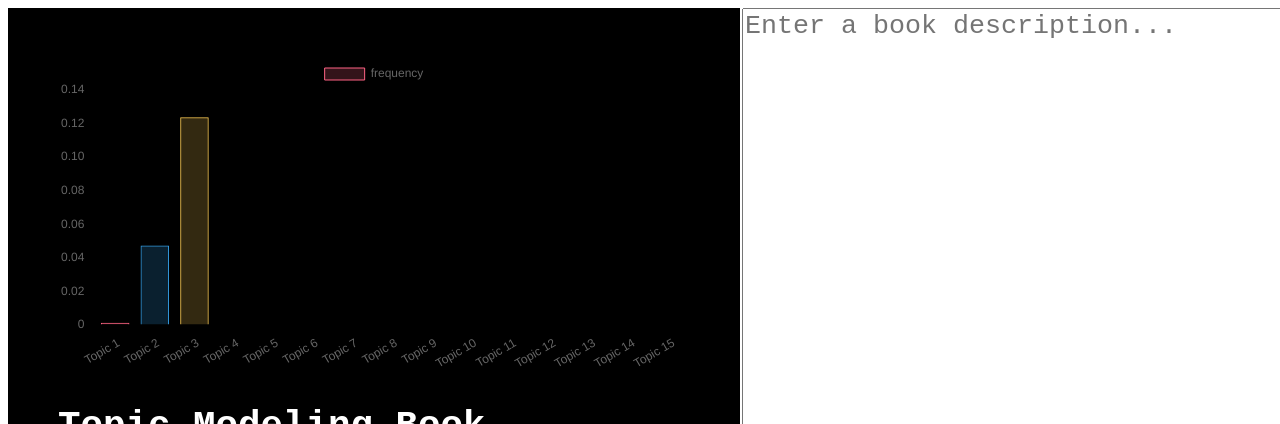
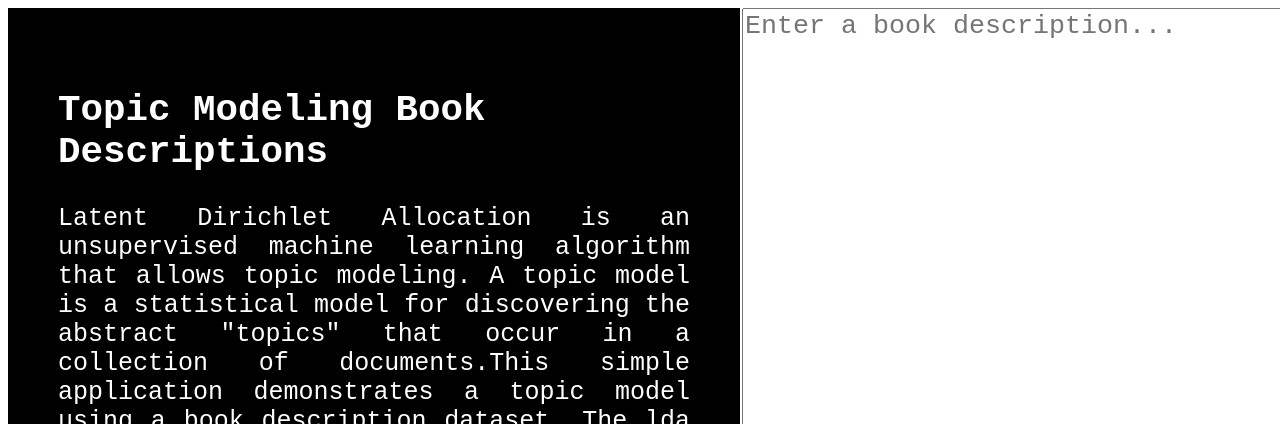
Before and after one commit to Proto007/Topic-Modeling-Book-Descriptions, a React (Create React App) app in the folder frontend/: page / in a window 1280 px wide. Shown: the top 424 px of the page. Built offline with nearby package versions, Linux system fonts and the light colour scheme.

Commit message:
Conditionally render the graph or lda description

```diff
--- a/frontend/src/Components/Introduction.js
+++ b/frontend/src/Components/Introduction.js
@@ -1,14 +1,14 @@
 import Results from "./Results";
 
-const Introduction =() => {
+const Introduction =(props) => {
     return (
         <div style={{height:'90vh', width:'50%', padding:'50px', backgroundColor:'#000000',fontFamily:'monospace',fontSize:'25px',color:'#FFFFFF'}}>
-            <Results></Results>
+            {props.retrieved && <Results topicWords={props.topicWords} correlations={props.correlations}></Results>}
             <h2>Topic Modeling Book Descriptions</h2>
             <div style={{textAlign:"justify"}}>
                 Latent Dirichlet Allocation is an unsupervised machine learning algorithm that allows topic modeling. A topic model is a statistical model for discovering the abstract "topics" that occur in a collection of documents.This simple application demonstrates a topic model using a book description dataset. The lda model contains 15 abstract topics that are generated based on provided roughly 7000 book descriptions. Each “topic” is a collection of words that are frequent for that particular topic. The model gives probability of a given description being within each of the 15 topics predicted by the model.
             </div>
-            <img src="lda.png" alt="algorithm" style={{padding:"50px 2px",height:"45vh",width:"90vh"}}></img>
+            {!props.retrieved && <img src="lda.png" alt="algorithm" style={{padding:"50px 2px",height:"45vh",width:"90vh"}}></img>}
         </div>
     );
 }
```
